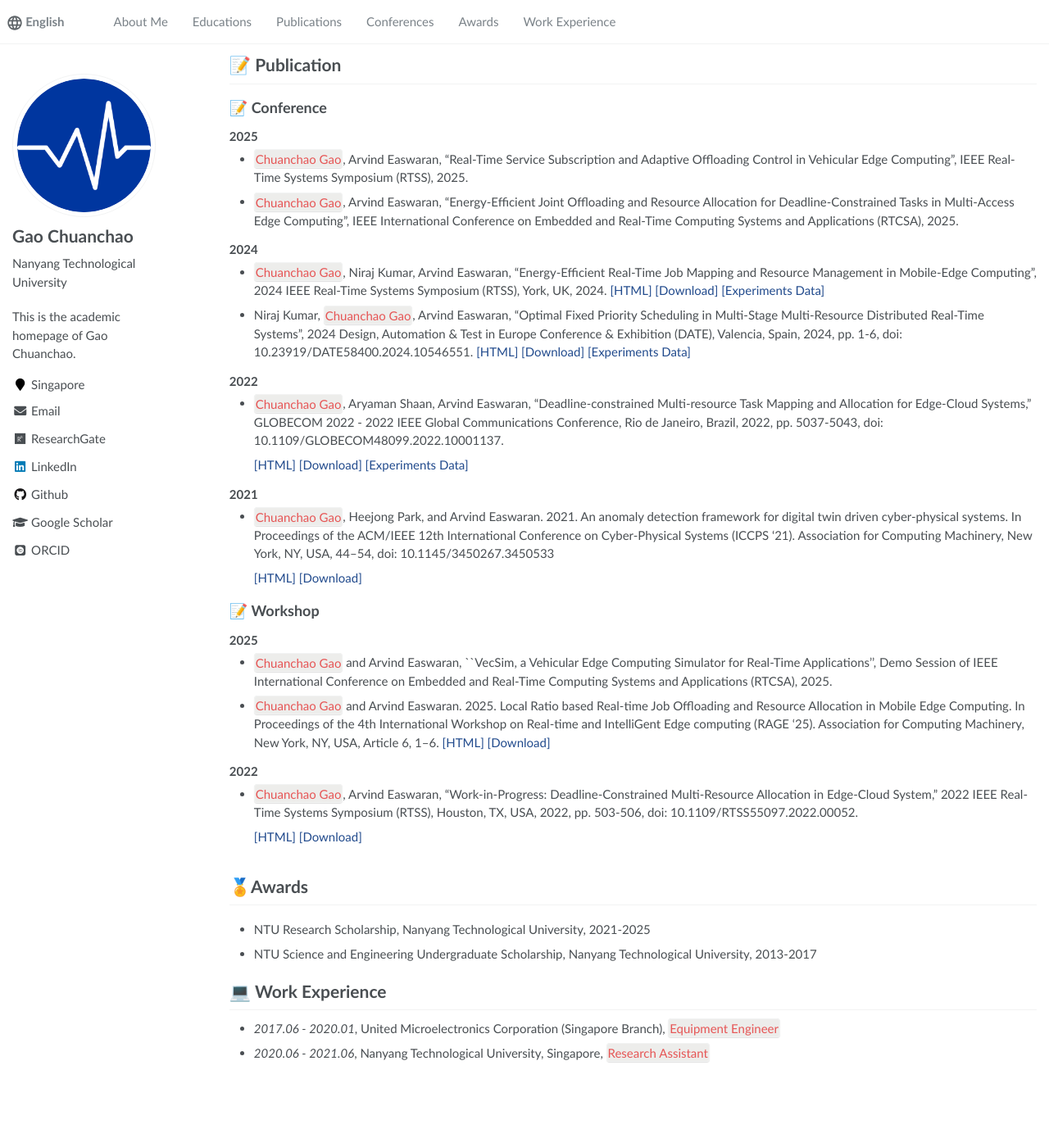
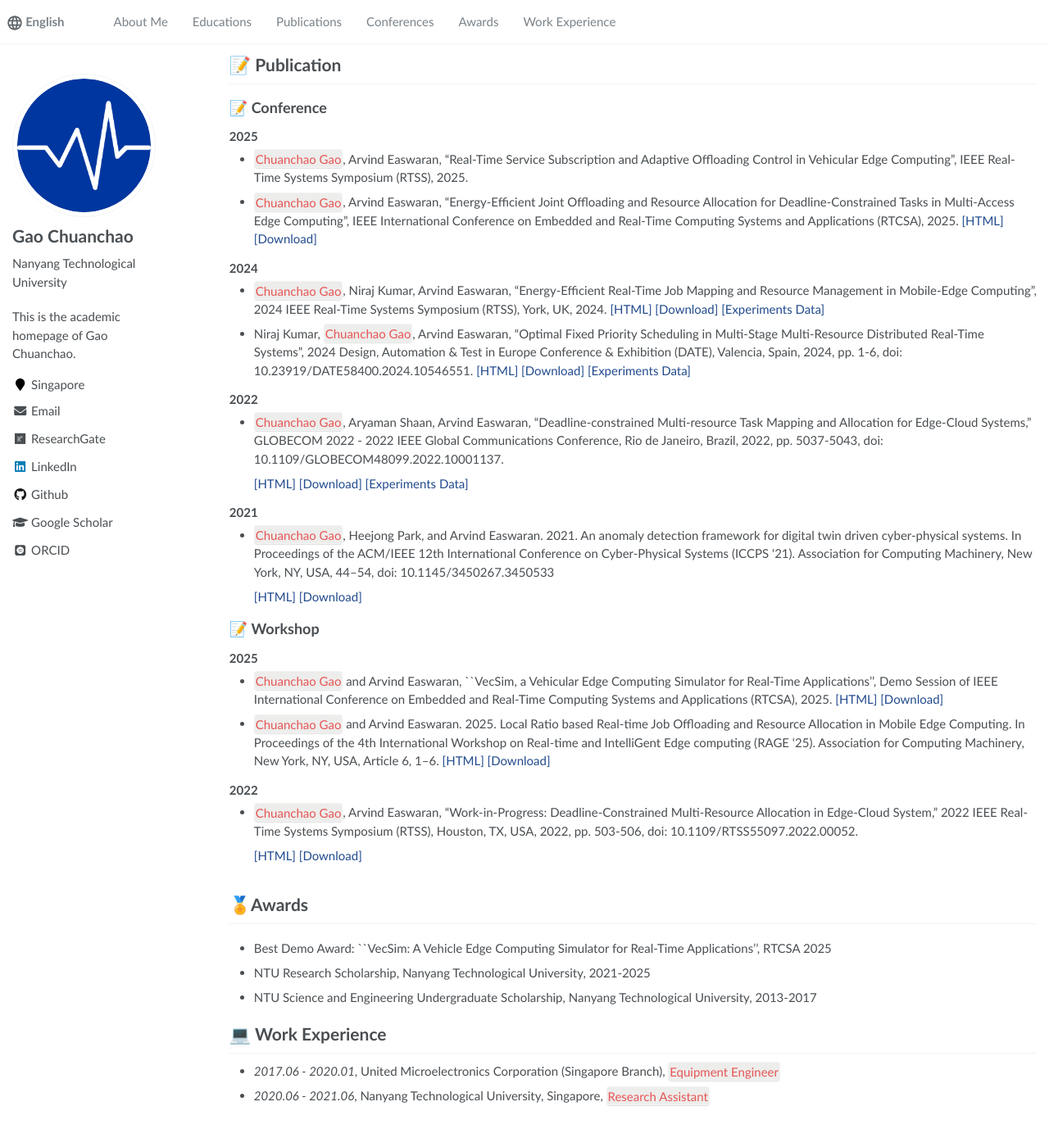
Before and after one commit to gaochuanchao/gaochuanchao.github.io, a Jekyll site: the page built from _pages/about.md, in a window 1280 px wide and 1400 px high, scrolled down 418 px. Shown: the top 1389 px of the window at 82% size. Built offline with Jekyll 4.4.1, drawn with Linux system fonts in a browser that asks for light colours; some web fonts are replaced.

Commit message:
add new paper pdf

```diff
--- a/_pages/about.md
+++ b/_pages/about.md
@@ -42,11 +42,11 @@ My research interest includes:
 
 ### 2025
 - `Chuanchao Gao`, Arvind Easwaran, "Real-Time Service Subscription and Adaptive Offloading Control in Vehicular Edge Computing", IEEE Real-Time Systems Symposium (RTSS), 2025.
-- `Chuanchao Gao`, Arvind Easwaran, "Energy-Efficient Joint Offloading and Resource Allocation for Deadline-Constrained Tasks in Multi-Access Edge Computing", IEEE International Conference on Embedded and Real-Time Computing Systems and Applications (RTCSA), 2025.
+- `Chuanchao Gao`, Arvind Easwaran, "Energy-Efficient Joint Offloading and Resource Allocation for Deadline-Constrained Tasks in Multi-Access Edge Computing", IEEE International Conference on Embedded and Real-Time Computing Systems and Applications (RTCSA), 2025.  [[HTML]](https://ieeexplore-ieee-org.remotexs.ntu.edu.sg/document/11153106) [[Download]](../papers/Energy-Efficient Joint Offloading and Resource Allocation for Deadline-Constrained Tasks in Multi-Access Edge Computing.pdf)
 
 ### 2024
 
-- `Chuanchao Gao`, Niraj Kumar, Arvind Easwaran, "Energy-Efficient Real-Time Job Mapping and Resource Management in Mobile-Edge Computing", 2024 IEEE Real-Time Systems Symposium (RTSS), York, UK, 2024. [[HTML]](https://ieeexplore.ieee.org/abstract/document/10844747)  [[Download]](..\papers\Energy-Efficient Real-Time Job Mapping and Resource Management in Mobile-Edge Computing.pdf) [[Experiments Data]](https://github.com/CPS-research-group/CPS-NTU-Public/tree/RTSS2024)
+- `Chuanchao Gao`, Niraj Kumar, Arvind Easwaran, "Energy-Efficient Real-Time Job Mapping and Resource Management in Mobile-Edge Computing", 2024 IEEE Real-Time Systems Symposium (RTSS), York, UK, 2024. [[HTML]](https://ieeexplore.ieee.org/abstract/document/10844747)  [[Download]](../papers/Energy-Efficient Real-Time Job Mapping and Resource Management in Mobile-Edge Computing.pdf) [[Experiments Data]](https://github.com/CPS-research-group/CPS-NTU-Public/tree/RTSS2024)
 - Niraj Kumar, `Chuanchao Gao`, Arvind Easwaran, "Optimal Fixed Priority Scheduling in Multi-Stage Multi-Resource Distributed Real-Time Systems", 2024 Design, Automation & Test in Europe Conference & Exhibition (DATE), Valencia, Spain, 2024, pp. 1-6, doi: 10.23919/DATE58400.2024.10546551. [[HTML]](https://ieeexplore-ieee-org.remotexs.ntu.edu.sg/abstract/document/10546551)  [[Download]](..\papers\Optimal Fixed Priority Scheduling in Multi-Stage Multi-Resource Distributed Real-Time Systems.pdf) [[Experiments Data]](https://github.com/CPS-research-group/CPS-NTU-Public/tree/DATE2024)
 
 ### 2022
@@ -66,7 +66,7 @@ My research interest includes:
 ## 📝 Workshop
 
 ### 2025
-- `Chuanchao Gao` and Arvind Easwaran, ``VecSim, a Vehicular Edge Computing Simulator for Real-Time Applications'', Demo Session of IEEE International Conference on Embedded and Real-Time Computing Systems and Applications (RTCSA), 2025.
+- `Chuanchao Gao` and Arvind Easwaran, ``VecSim, a Vehicular Edge Computing Simulator for Real-Time Applications'', Demo Session of IEEE International Conference on Embedded and Real-Time Computing Systems and Applications (RTCSA), 2025. [[HTML]](https://ieeexplore.ieee.org/document/11153192) [[Download]](../papers/VecSim, a Vehicular Edge Computing Simulator for Real-Time Applications.pdf)
 
 - `Chuanchao Gao` and Arvind Easwaran. 2025. Local Ratio based Real-time Job Offloading and Resource Allocation in Mobile Edge Computing. In Proceedings of the 4th International Workshop on Real-time and IntelliGent Edge computing (RAGE '25). Association for Computing Machinery, New York, NY, USA, Article 6, 1–6. [[HTML]](https://doi.org/10.1145/3722567.3727843) [[Download]](..\papers\Local Ratio based Real-time Job Offloading and Resource Allocation in Mobile Edge Computing.pdf)
 
@@ -75,11 +75,11 @@ My research interest includes:
 
   [[HTML]](https://ieeexplore.ieee.org/abstract/document/9984794)  [[Download]](..\papers\Work-in-Progress Deadline-Constrained Multi-Resource Allocation in Edge-Cloud System.pdf)
 
-
 <span class='anchor' id='-awards'></span>
 
 # 🏅Awards
 <span class='anchor' id='-internships'></span>
+- Best Demo Award: ``VecSim: A Vehicle Edge Computing Simulator for Real-Time Applications'', RTCSA 2025
 - NTU Research Scholarship, Nanyang Technological University, 2021-2025
 - NTU Science and Engineering Undergraduate Scholarship, Nanyang Technological University, 2013-2017
 
```
Also changed, not shown: 2 other files.
